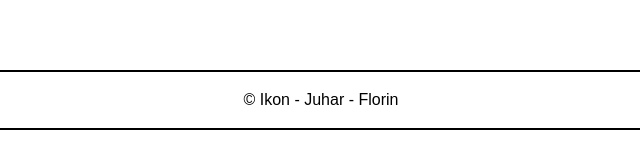
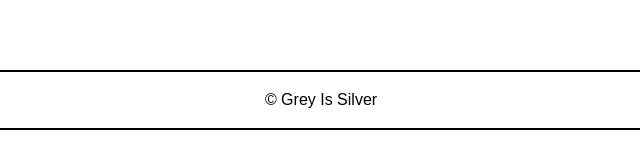
Before and after one commit to UsirusenIkon/Awesome-Books-ES6, a website with bundled scripts: page index.html in a window 1280 px wide. Shown: the part 654-797 px from the top of the page, 319-959 px from the left. Built offline with nearby package versions, Linux system fonts and the light colour scheme.

Commit message:
Edit footer name

```diff
--- a/index.html
+++ b/index.html
@@ -47,7 +47,7 @@
     </ul>
   </section>
   <footer>
-    <p class="footer">&copy Ikon - Juhar - Florin</p>
+    <p class="footer">&copy Grey Is Silver</p>
   </footer>
   <script type="module" src="index.js"></script>
 </body>
```
